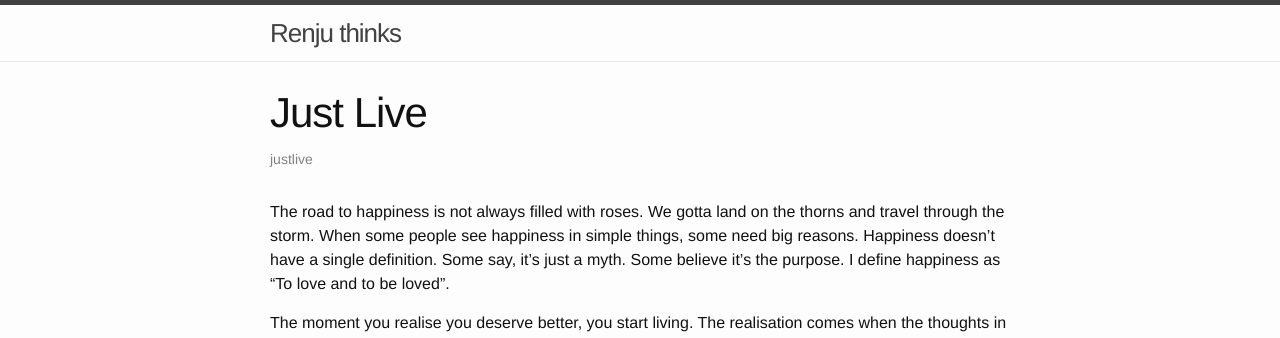
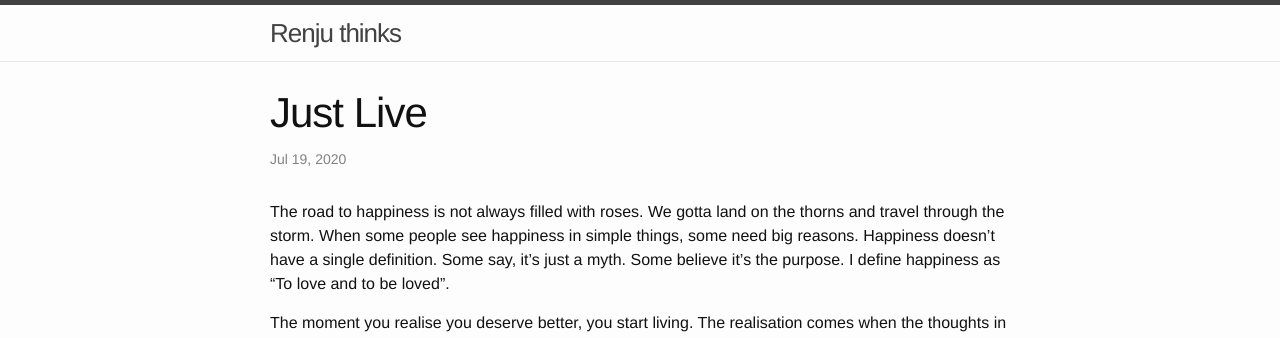
Before and after one commit to sivaranjanirsattanathan/renjuthinks, a Jekyll site: the page built from _posts/2020-07-19-justlive.markdown, in a window 1280 px wide. Shown: the top 338 px of the page. Built offline with Jekyll 4.4.1, drawn with Linux system fonts in a browser that asks for light colours.

Commit message:
update post.html

```diff
--- a/_layouts/post.html
+++ b/_layouts/post.html
@@ -5,7 +5,7 @@
 
   <header class="post-header">
     <h1 class="post-title">{{ page.title }}</h1>
-    <p class="post-meta">justlive</p>
+    <p class="post-meta">{{ page.date | date: "%b %-d, %Y" }}{% if page.author %} • {{ page.author }}{% endif %}</p>
   </header>
 
   <article class="post-content">
```
